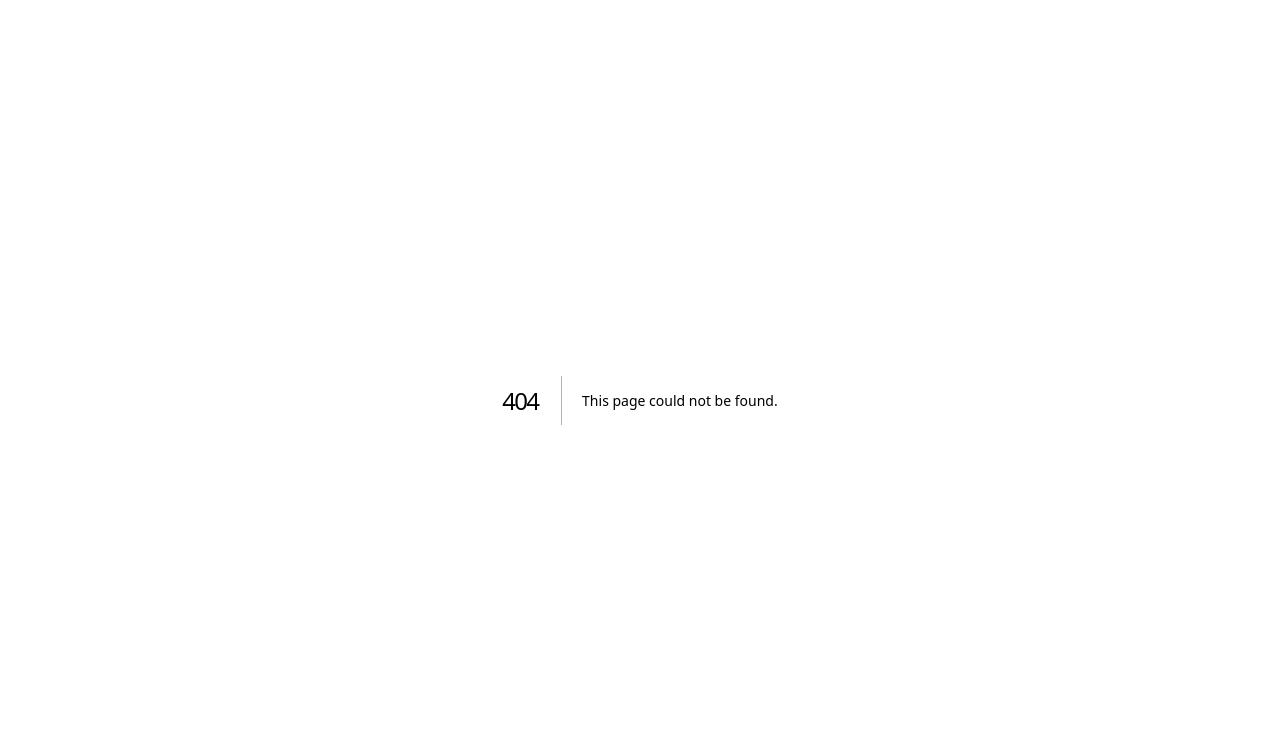
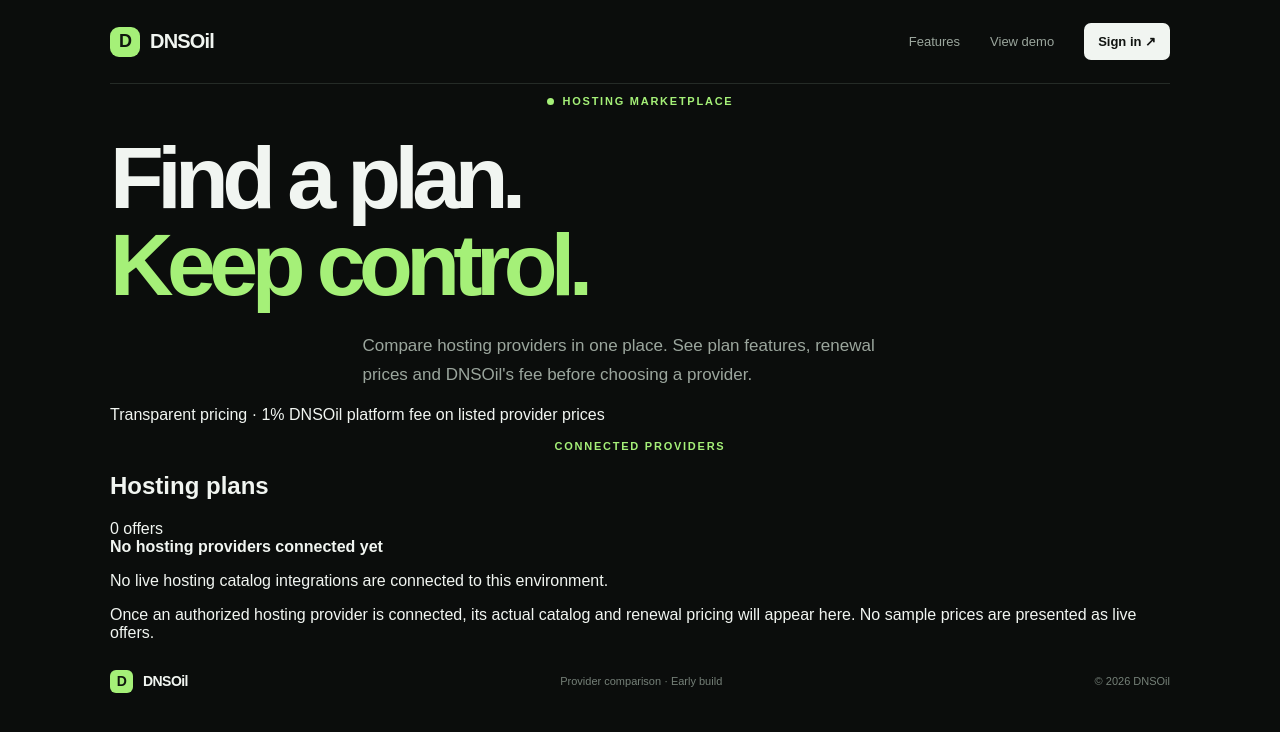
Before and after one commit to mystrdan/DNSOil, a Next.js app in the folder apps/web/: page /hosting in a window 1280 px wide. Before the commit this address had no page. Shown: the top 732 px of the page. Built offline with nearby package versions, Linux system fonts and the light colour scheme.

Commit message:
feat(web): add hosting marketplace comparison page

```diff
--- /dev/null
+++ b/apps/web/src/app/hosting/page.tsx
@@ -0,0 +1,106 @@
+"use client";
+
+import { useEffect, useState } from "react";
+
+type Offer = {
+  id: string;
+  providerKey: string;
+  providerName: string;
+  productName: string;
+  planName: string | null;
+  description: string | null;
+  price: { providerPriceMinor: string; dnsoilFeeMinor: string; customerTotalMinor: string; currency: string };
+  renewalPrice: { providerPriceMinor: string | null; dnsoilFeeMinor: string | null; customerTotalMinor: string | null; currency: string };
+  billingPeriod: string;
+  storageGb: string | null;
+  bandwidthGb: string | null;
+  includesEmail: boolean;
+  includesSsl: boolean;
+  controlPanel: string | null;
+  productUrl: string | null;
+  lastSyncedAt: string;
+};
+
+type OfferResponse = { offers?: Offer[]; note?: string; message?: string };
+
+function money(minor: string | null, currency: string) {
+  if (minor === null) return "Not supplied";
+  try {
+    return new Intl.NumberFormat("en-US", { style: "currency", currency }).format(Number(minor) / 100);
+  } catch {
+    return `${currency} ${(Number(minor) / 100).toFixed(2)}`;
+  }
+}
+
+export default function HostingMarketplacePage() {
+  const [offers, setOffers] = useState<Offer[]>([]);
+  const [note, setNote] = useState("Loading provider catalog…");
+  const [loading, setLoading] = useState(true);
+
+  useEffect(() => {
+    let active = true;
+    fetch("/api/marketplace/hosting-offers", { cache: "no-store" })
+      .then(async (response) => {
+        const data = (await response.json()) as OfferResponse;
+        if (!response.ok) throw new Error(data.message ?? "Hosting offers are temporarily unavailable.");
+        if (active) {
+          setOffers(data.offers ?? []);
+          setNote(data.note ?? "");
+        }
+      })
+      .catch((error: unknown) => {
+        if (active) setNote(error instanceof Error ? error.message : "Hosting offers are temporarily unavailable.");
+      })
+      .finally(() => { if (active) setLoading(false); });
+    return () => { active = false; };
+  }, []);
+
+  return (
+    <main className="shell marketplaceShell">
+      <nav className="nav">
+        <a className="wordmark" href="/" aria-label="DNSOil home"><span className="mark">D</span> DNSOil</a>
+        <div className="navLinks"><a href="/#features">Features</a><a href="/demo/dashboard">View demo</a><a className="navButton" href="/auth/signin">Sign in <span aria-hidden="true">↗</span></a></div>
+      </nav>
+      <section className="marketplaceHero">
+        <p className="eyebrow"><span className="pulse" /> HOSTING MARKETPLACE</p>
+        <h1>Find a plan.<br /><span>Keep control.</span></h1>
+        <p className="intro">Compare hosting providers in one place. See plan features, renewal prices and DNSOil's fee before choosing a provider.</p>
+        <p className="marketplaceFeeNote">Transparent pricing · 1% DNSOil platform fee on listed provider prices</p>
+      </section>
+
+      <section className="marketplaceResults">
+        <div className="comparisonHeading"><div><p className="eyebrow">CONNECTED PROVIDERS</p><h2>Hosting plans</h2></div><span className="quoteBadge">{offers.length} {offers.length === 1 ? "offer" : "offers"}</span></div>
+        {loading ? <div className="noProviderQuotes"><strong>Loading provider catalog…</strong></div> : offers.length ? (
+          <div className="hostingOfferGrid">
+            {offers.map((offer) => (
+              <article className="hostingOffer" key={offer.id}>
+                <p className="offerProvider">{offer.providerName}</p>
+                <h3>{offer.productName}</h3>
+                {offer.planName ? <p className="offerPlan">{offer.planName}</p> : null}
+                <p className="offerPrice">{money(offer.price.customerTotalMinor, offer.price.currency)}<span> / {offer.billingPeriod}</span></p>
+                <p className="offerPriceBreakdown">Provider {money(offer.price.providerPriceMinor, offer.price.currency)} + DNSOil {money(offer.price.dnsoilFeeMinor, offer.price.currency)} fee</p>
+                <div className="offerSpecs">
+                  {offer.storageGb ? <span>{offer.storageGb} GB storage</span> : null}
+                  {offer.bandwidthGb ? <span>{offer.bandwidthGb} GB bandwidth</span> : null}
+                  {offer.includesEmail ? <span>Email included</span> : null}
+                  {offer.includesSsl ? <span>SSL included</span> : null}
+                  {offer.controlPanel ? <span>{offer.controlPanel === "cpanel" ? "cPanel" : offer.controlPanel === "plesk" ? "Plesk" : offer.controlPanel}</span> : null}
+                </div>
+                <p className="offerRenewal">Renewal: {money(offer.renewalPrice.customerTotalMinor, offer.renewalPrice.currency)}</p>
+                <button type="button" className="providerSelectButton" disabled>Choose plan · Checkout not connected</button>
+              </article>
+            ))}
+          </div>
+        ) : (
+          <div className="noProviderQuotes">
+            <strong>No hosting providers connected yet</strong>
+            <p>{note}</p>
+            <span>Once an authorized hosting provider is connected, its actual catalog and renewal pricing will appear here. No sample prices are presented as live offers.</span>
+          </div>
+        )}
+        {offers.length ? <p className="marketplaceFootnote">{note} Prices and renewal terms must be reconfirmed with the provider before checkout.</p> : null}
+      </section>
+      <footer><a className="wordmark" href="/"><span className="mark">D</span> DNSOil</a><span>Provider comparison · Early build</span><span>© {new Date().getFullYear()} DNSOil</span></footer>
+    </main>
+  );
+}
```
